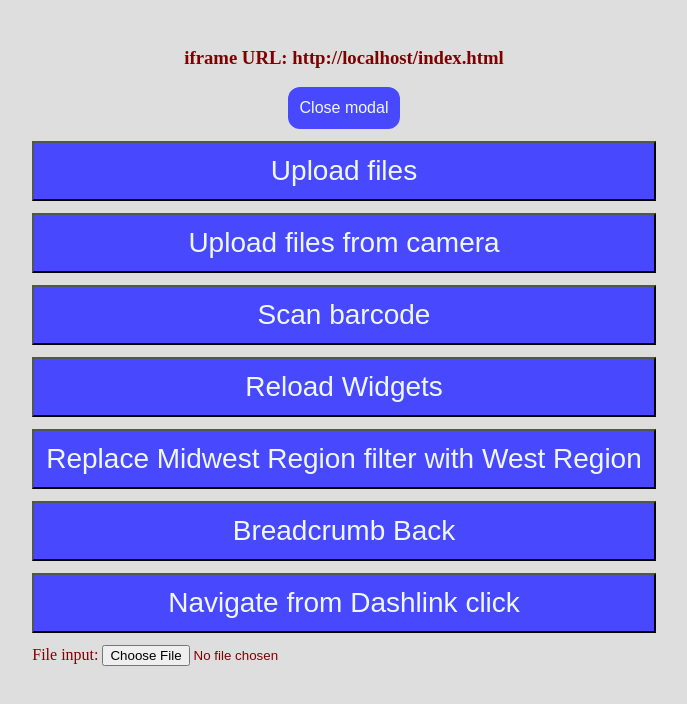
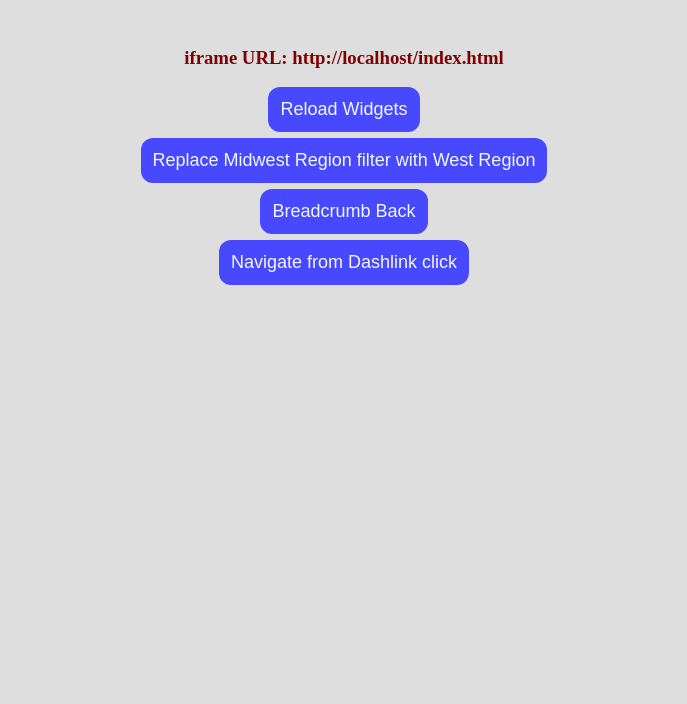
Before and after one commit to jerom98/iframe, a plain HTML site: page index.html in a window 1280 px wide. Shown: the whole page, without its empty margins (296-983 px from the left). Drawn offline with Linux system fonts and the light colour scheme.

Commit message:
Update index.html

```diff
--- a/index.html
+++ b/index.html
@@ -1,31 +1,53 @@
 <script>
-	window.addEventListener("message", function (event) {
-		alert("Message received from the parent: " + event.data); // Message received from parent
-		// document.getElementById("myImage").src = event.data;
+    window.addEventListener('message', function (event) {
+        console.log('Message received from the parent: ' + event.data); // Message received from parent
+        if (isWebView()) {
+            alert('Message received from the parent: ' + JSON.stringify(event.data));
+        }
     });
+
+    function debounce(func, duration) {
+        let timeout;
+
+        return function (...args) {
+            const effect = () => {
+                timeout = null;
+                return func.apply(this, args);
+            };
+
+            clearTimeout(timeout);
+            timeout = setTimeout(effect, duration);
+        };
+    }
 
     function setUrl() {
         const url = window.location.href;
-		document.getElementById("url").innerHTML = url;
+        document.getElementById('url').innerHTML = url;
     }
 
     function setThemeColor() {
         const searchParams = new URLSearchParams(window.location.search);
-		if (
-			searchParams.has("__bwDarkMode") &&
-			searchParams.get("__bwDarkMode") == "true"
-		) {
+        if (searchParams.has('__bwDarkMode') && searchParams.get('__bwDarkMode') == 'true') {
             //dark theme
-			document.body.style.backgroundColor = "#03072a";
+            document.body.style.backgroundColor = '#03072a';
         } else {
             // light theme
-			document.body.style.backgroundColor = "#dedede";
+            document.body.style.backgroundColor = '#dedede';
+        }
+    }
+
+    function hideNonNativeElements() {
+        if (!isWebView()) {
+            document.querySelectorAll('[data-native-only="true"]').forEach((element) => {
+                element.style.display = 'none';
+            });
         }
     }
 
     window.onload = function () {
         setUrl();
         setThemeColor();
+        hideNonNativeElements();
     };
 
     function getDeviceSpecificFunction(nativeFunction, webFunction) {
@@ -36,19 +58,25 @@
         }
     }
 
+    function isWebView() {
+        return window.ReactNativeWebView != undefined;
+    }
+
+    const debouncedGetDeviceSpecificFunction = debounce((...args) => getDeviceSpecificFunction(...args), 500);
+
     function reloadWidgetsWeb() {
         const obj = {
-			type: "EVENT_VAN",
-			eventParams: ["REFRESH_WIDGET", { reloadDashboard: true }],
+            type: 'EVENT_VAN',
+            eventParams: ['REFRESH_WIDGET', { reloadDashboard: true }],
             shouldCloseModal: true,
         };
-		window.parent.postMessage(obj, "*");
+        window.parent.postMessage(obj, '*');
     }
 
     function reloadWidgetsNative() {
         const obj = {
-			type: "EVENT_VAN",
-			eventParams: ["REFRESH_WIDGET", { reloadDashboard: true }],
+            type: 'EVENT_VAN',
+            eventParams: ['REFRESH_WIDGET', { reloadDashboard: true }],
             shouldCloseModal: true,
         };
         const stringifiedData = JSON.stringify(obj);
@@ -57,38 +85,37 @@
 
     function setFiltersWeb() {
         const searchParams = new URLSearchParams(window.location.search);
-		const dashboardId = searchParams.get("__dashid");
+        const dashboardId = searchParams.get('__dashid');
         const obj = {
-			type: "EVENT_VAN",
+            type: 'EVENT_VAN',
             eventParams: [
-				"UPDATE_FILTERS",
+                'UPDATE_FILTERS',
                 {
                     filterUrl:
-						window.location.search.includes("Midwest") &&
-						window.location.search.replace("Midwest", "West"),
+                        window.location.search.includes('Midwest') && window.location.search.replace('Midwest', 'West'),
                     dashboardId: dashboardId,
                 },
             ],
             shouldCloseModal: false,
         };
-		window.parent.postMessage(obj, "*");
+        window.parent.postMessage(obj, '*');
     }
 
     function setFiltersNative() {
         const searchParams = new URLSearchParams(window.location.search);
-		if (searchParams.has("Region", "Midwest")) {
+        if (searchParams.has('Region', 'Midwest')) {
             const filterArr = [];
             for (let [key, value] of searchParams.entries()) {
-				if (key.startsWith("__")) continue;
-				if (key === "Region") {
-					value = value.replace("Midwest", "West");
+                if (key.startsWith('__')) continue;
+                if (key === 'Region') {
+                    value = value.replace('Midwest', 'West');
                 }
-				filterArr.push({ filterName: key, value: value.split(",") });
+                filterArr.push({ filterName: key, value: value.split(',') });
             }
             const obj = {
-				type: "EVENT_VAN",
+                type: 'EVENT_VAN',
                 eventParams: [
-					"UPDATE_FILTERS",
+                    'UPDATE_FILTERS',
                     {
                         filterArr,
                     },
@@ -103,31 +130,31 @@
 
     function navigateDashlinkWeb() {
         const obj = {
-			type: "EVENT_VAN",
+            type: 'EVENT_VAN',
             eventParams: [
-				"NAVIGATE_DASHLINK",
+                'NAVIGATE_DASHLINK',
                 {
                     dashboardId: 19,
-					query: "Make=Ford&Model=F-150&Region=South&State=FL",
+                    query: 'Make=Ford&Model=F-150&Region=South&State=FL',
                 },
             ],
             shouldCloseModal: true,
         };
-		window.parent.postMessage(obj, "*");
+        window.parent.postMessage(obj, '*');
     }
 
     function navigateDashlinkNative() {
         const obj = {
-			type: "EVENT_VAN",
+            type: 'EVENT_VAN',
             eventParams: [
-				"NAVIGATE_DASHLINK",
+                'NAVIGATE_DASHLINK',
                 {
                     filterParams: [],
-					dashboardId: "19",
+                    dashboardId: '19',
                     param: [
                         {
-							key: "test",
-							value: "Make=Ford&Model=F-150&Region=South&State=FL",
+                            key: 'test',
+                            value: 'Make=Ford&Model=F-150&Region=South&State=FL',
                             isFilterQuery: true,
                         },
                     ],
@@ -141,23 +168,23 @@
 
     function breadcrumbBackWeb() {
         const obj = {
-			type: "EVENT_VAN",
+            type: 'EVENT_VAN',
             eventParams: [
-				"BREADCRUMB_BACK",
+                'BREADCRUMB_BACK',
                 {
                     dashboardId: 17,
                 },
             ],
             shouldCloseModal: true,
         };
-		window.parent.postMessage(obj, "*");
+        window.parent.postMessage(obj, '*');
     }
 
     function breadcrumbBackNative() {
         const obj = {
-			type: "EVENT_VAN",
+            type: 'EVENT_VAN',
             eventParams: [
-				"BREADCRUMB_BACK",
+                'BREADCRUMB_BACK',
                 {
                     dashboardId: 17,
                 },
@@ -168,38 +195,59 @@
         window.ReactNativeWebView.postMessage(stringifiedData);
     }
 
-	function uploadFiles() {
+    function uploadFilesNative() {
+        const options = {
+            uploadType: 'gallery',
+            // maxWidth: 500,
+            // maxHeight: 500,
+            // selectionLimit: 5,
+            // quality: 0.5, // photo only
+            // mediaType: 'photo', // photo, video, mixed
+            // durationLimit: 3, // video recording max time in seconds
+            // videoQuality: 'low', // low, high, medium(IOS only)
+            // formatAsMp4: true, //ios only
+        };
+        // all the available options https://www.npmjs.com/package/react-native-image-picker#options
+
         const obj = {
-			type: "EVENT_VAN",
-			eventParams: ["UPLOAD_FILES", { uploadType: "gallery" }],
+            type: 'EVENT_VAN',
+            eventParams: ['UPLOAD_FILES', options],
         };
         const stringifiedData = JSON.stringify(obj);
         window.ReactNativeWebView.postMessage(stringifiedData);
     }
-	function uploadFilesFromCamera() {
+    function uploadFilesFromCameraNative() {
         const obj = {
-			type: "EVENT_VAN",
-			eventParams: ["UPLOAD_FILES", { uploadType: "camera" }],
+            type: 'EVENT_VAN',
+            eventParams: ['UPLOAD_FILES', { uploadType: 'camera' }],
         };
         const stringifiedData = JSON.stringify(obj);
         window.ReactNativeWebView.postMessage(stringifiedData);
     }
-	function scanBarcode() {
+    function scanBarcodeNative() {
         const obj = {
-			type: "EVENT_VAN",
-			eventParams: ["SCAN_BARCODE"],
+            type: 'EVENT_VAN',
+            eventParams: ['SCAN_BARCODE'],
         };
         const stringifiedData = JSON.stringify(obj);
         window.ReactNativeWebView.postMessage(stringifiedData);
     }
-	function closePage() {
+    function closeModalNative() {
         const obj = {
-			type: "EVENT_VAN",
-			eventParams: ["can_be_anything"],
+            type: 'EVENT_VAN',
+            eventParams: ['anything'],
             shouldCloseModal: true,
         };
         const stringifiedData = JSON.stringify(obj);
         window.ReactNativeWebView.postMessage(stringifiedData);
+    }
+    function closeModalWeb() {
+        const obj = {
+            type: 'EVENT_VAN',
+            eventParams: ['anything'],
+            shouldCloseModal: true,
+        };
+        window.parent.postMessage(obj, '*');
     }
 </script>
 
@@ -216,10 +264,13 @@
         padding: 20px;
     }
     button {
-		font-size: 28px;
+        font-size: 18px;
         color: aliceblue;
         padding: 12px;
         background-color: rgb(72, 72, 255);
+        margin-bottom: 6px;
+        border-radius: 12px;
+        border: none;
     }
     h2 {
         padding: 20px;
@@ -228,45 +279,30 @@
 
 <body>
     <h3>iframe URL: <span id="url"></span></h3>
-	<button
-		onclick="closePage()"
-		style="
-			display: inline-block;
-			border-radius: 12px;
-			text-decoration: none;
-			border: none;
-			font-size: 16px;
-			margin-bottom: 12px;
-		"
-	>
-		Close modal
+    <button onclick="debouncedGetDeviceSpecificFunction(closeModalNative,closeModalWeb)" data-native-only="true">
+        Close Modal
     </button>
-	<div style="display: flex; flex-direction: column; gap: 12px">
-		<button onclick="uploadFiles()">Upload files</button>
-		<button onclick="uploadFilesFromCamera()">Upload files from camera</button>
-		<button onclick="scanBarcode()">Scan barcode</button>
-		<button
-			onclick="getDeviceSpecificFunction(reloadWidgetsNative,reloadWidgetsWeb)"
-		>
-			Reload Widgets
+    <button onclick="debouncedGetDeviceSpecificFunction(uploadFilesNative,()=>{})" data-native-only="true">
+        Upload Files
     </button>
-		<button onclick="getDeviceSpecificFunction(setFiltersNative,setFiltersWeb)">
+    <button onclick="debouncedGetDeviceSpecificFunction(uploadFilesFromCameraNative,()=>{})" data-native-only="true">
+        Upload Files - Camera
+    </button>
+    <button onclick="debouncedGetDeviceSpecificFunction(scanBarcodeNative,()=>{})" data-native-only="true">
+        Scan Barcode
+    </button>
+    <button onclick="debouncedGetDeviceSpecificFunction(reloadWidgetsNative,reloadWidgetsWeb)">Reload Widgets</button>
+    <button onclick="debouncedGetDeviceSpecificFunction(setFiltersNative,setFiltersWeb)">
         Replace Midwest Region filter with West Region
     </button>
-		<button
-			onclick="getDeviceSpecificFunction(breadcrumbBackNative,breadcrumbBackWeb)"
-		>
+    <button onclick="debouncedGetDeviceSpecificFunction(breadcrumbBackNative,breadcrumbBackWeb)">
         Breadcrumb Back
     </button>
-		<button
-			onclick="getDeviceSpecificFunction(navigateDashlinkNative,navigateDashlinkWeb)"
-		>
+    <button onclick="debouncedGetDeviceSpecificFunction(navigateDashlinkNative,navigateDashlinkWeb)">
         Navigate from Dashlink click
     </button>
-		<div>
+    <div data-native-only="true">
         <label for="lname">File input:</label>
-			<input type="file" id="file" name="file" />
+        <input type="file" id="fileInput" name="file" />
     </div>
-	</div>
-	<script src="https://static.app/js/static.js" type="text/javascript"></script>
 </body>
```
Lines whose indentation alone changed are shown as unchanged.
